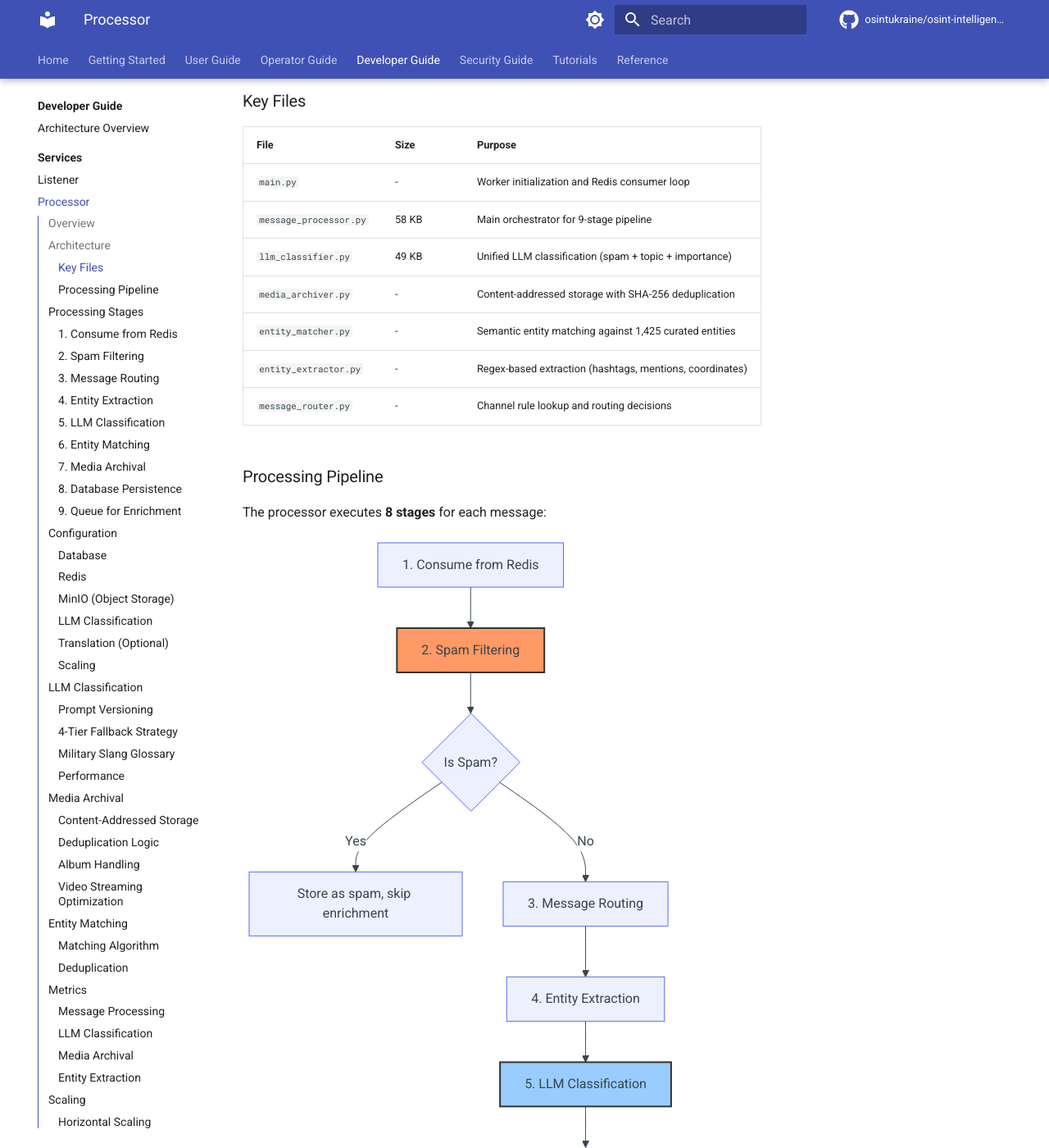
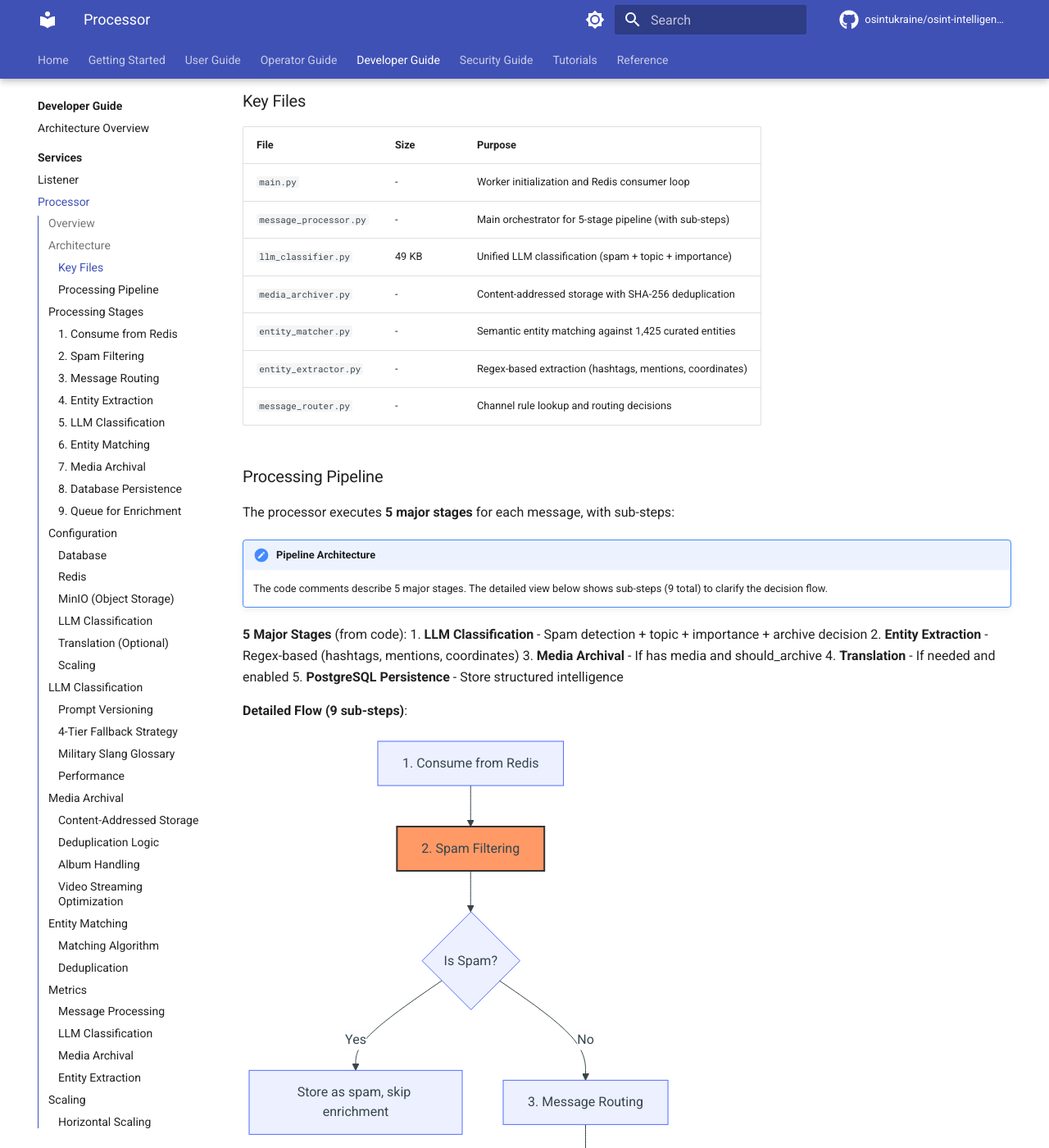
Before and after one commit to osintukraine/osint-platform-docs, an MkDocs documentation site: the page built from docs/developer-guide/services/processor.md, in a window 1280 px wide and 1400 px high, scrolled down 863 px. Shown: the whole window at 82% size. Built offline with MkDocs 1.6.1 and Material for MkDocs 9.7.7, drawn with Linux system fonts in a browser that asks for light colours; comment, search, counter and statistics services are not loaded; the version menu is left out.

Commit message:
docs(processor): clarify pipeline architecture (5 stages + 9 sub-steps)
Fixed audit item 2.1: stage count mismatch between docs and code.

Changes:
- Clarified 5 major stages from code comments
- Explained 9 sub-steps in detailed flow diagram
- Removed outdated file size (58 KB)
- Added note explaining architecture terminology

Major Stages:
1. LLM Classification (spam + topic + importance)
2. Entity Extraction (regex-based)
3. Media Archival (if should_archive)
4. Translation (if needed)
5. PostgreSQL Persistence

🤖 Generated with [Claude Code](https://claude.com/claude-code)

Co-Authored-By: Claude <noreply@anthropic.com>

````diff
--- a/docs/developer-guide/services/processor.md
+++ b/docs/developer-guide/services/processor.md
@@ -38,7 +38,7 @@ graph LR
 | File | Size | Purpose |
 |------|------|---------|
 | `main.py` | - | Worker initialization and Redis consumer loop |
-| `message_processor.py` | 58 KB | Main orchestrator for 9-stage pipeline |
+| `message_processor.py` | - | Main orchestrator for 5-stage pipeline (with sub-steps) |
 | `llm_classifier.py` | 49 KB | Unified LLM classification (spam + topic + importance) |
 | `media_archiver.py` | - | Content-addressed storage with SHA-256 deduplication |
 | `entity_matcher.py` | - | Semantic entity matching against 1,425 curated entities |
@@ -47,7 +47,19 @@ graph LR
 
 ### Processing Pipeline
 
-The processor executes **8 stages** for each message:
+The processor executes **5 major stages** for each message, with sub-steps:
+
+!!! note "Pipeline Architecture"
+    The code comments describe 5 major stages. The detailed view below shows sub-steps (9 total) to clarify the decision flow.
+
+**5 Major Stages** (from code):
+1. **LLM Classification** - Spam detection + topic + importance + archive decision
+2. **Entity Extraction** - Regex-based (hashtags, mentions, coordinates)
+3. **Media Archival** - If has media and should_archive
+4. **Translation** - If needed and enabled
+5. **PostgreSQL Persistence** - Store structured intelligence
+
+**Detailed Flow (9 sub-steps)**:
 
 ```mermaid
 graph TD
````
